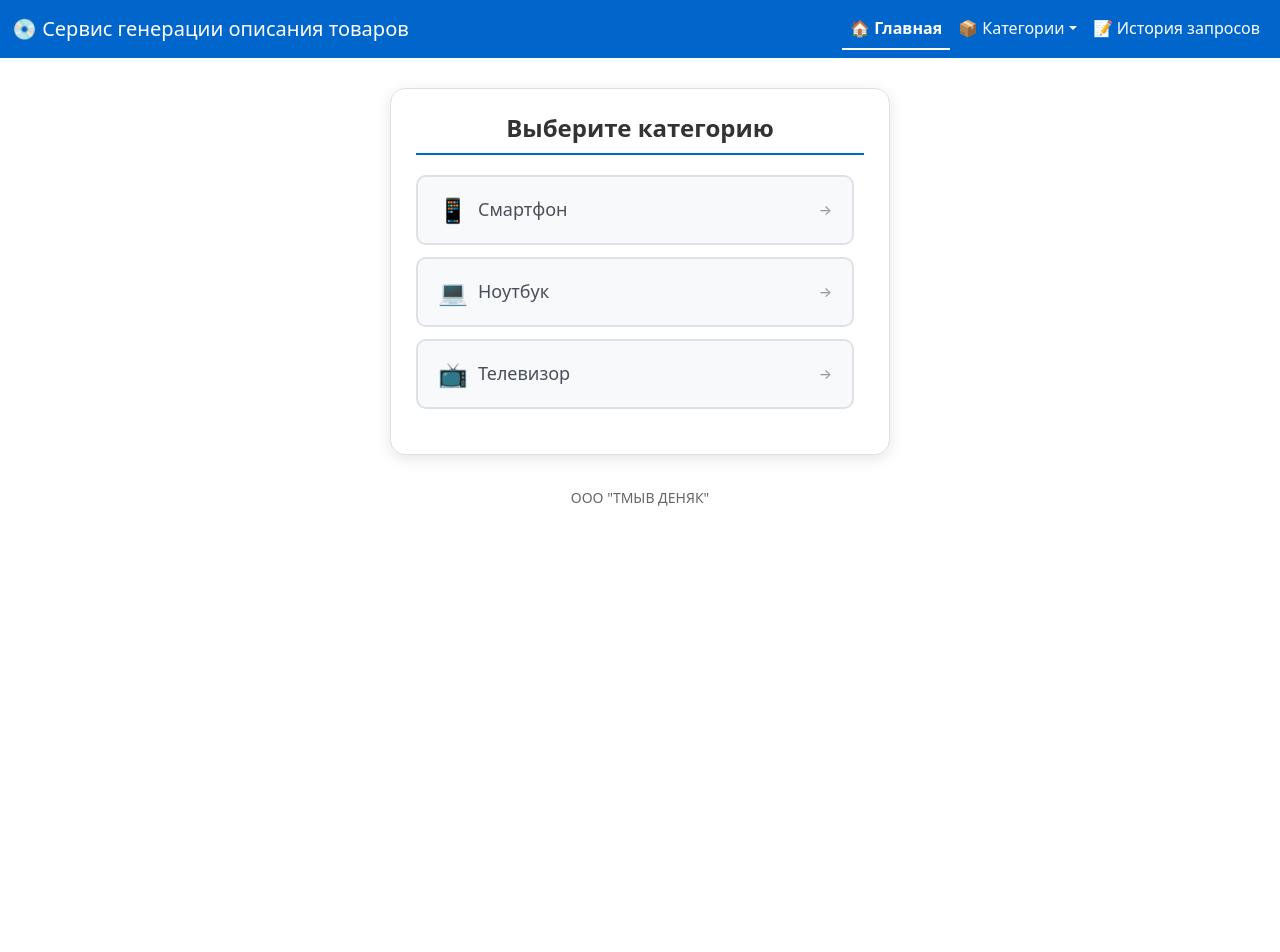
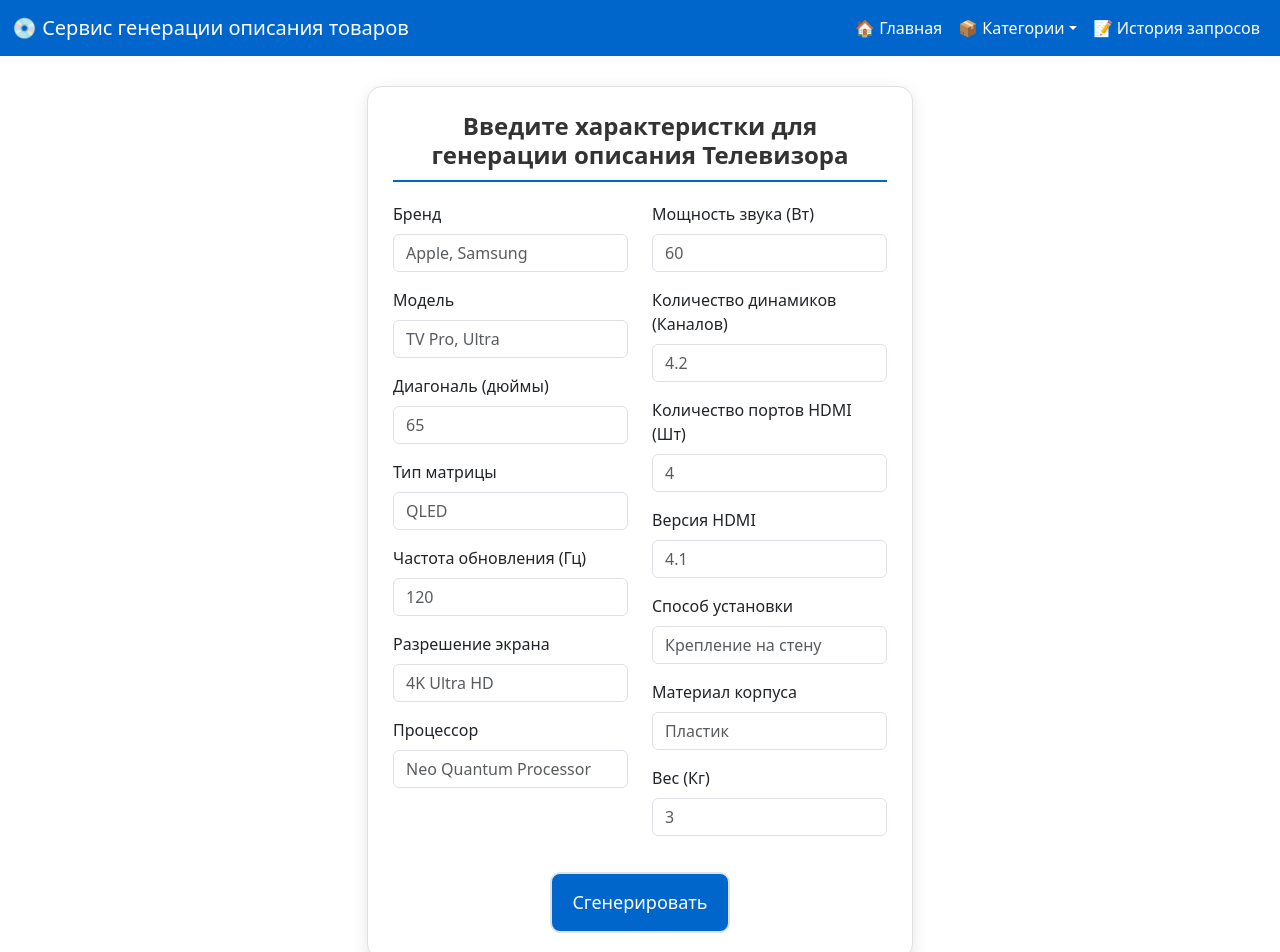
Before and after one commit to abobikusik/ML_Project, a React (Create React App) app in the folder my-app/frontend/: page /tv in a window 1280 px wide. Shown: the top 952 px of the page. Before the commit the page ends 800 px from the top, so only its background shows below. Built offline with nearby package versions, Linux system fonts and the light colour scheme.

Commit message:
navigation with react-router-dom

```diff
--- a/my-app/frontend/package.json
+++ b/my-app/frontend/package.json
@@ -11,6 +11,7 @@
     "react": "^19.2.4",
     "react-bootstrap": "^2.10.10",
     "react-dom": "^19.2.4",
+    "react-router-dom": "^7.5.0",
     "react-scripts": "5.0.1",
     "web-vitals": "^2.1.4"
   },
--- a/my-app/frontend/src/App.js
+++ b/my-app/frontend/src/App.js
@@ -1,5 +1,5 @@
 // Functions
-import { useState } from "react";
+import { BrowserRouter, Routes, Route, Navigate } from "react-router-dom";
 // Forms
 import NavbarCustom from "./components/Navbar";
 import CategoryCard from "./components/CategoryCard";
@@ -9,26 +9,24 @@ import TvForm from "./components/TvForm";
 import HistoryForm from "./components/HistoryForm";
 
 function App() {
-  const [currentPage, setCurrentPage] = useState("home");
-  // 'home', 'laptop', 'phone', 'tv' 'history'
-
   return (
-    <>
-      <NavbarCustom onNavClick={setCurrentPage} currentPage={currentPage}/>
+    <BrowserRouter>
+      <NavbarCustom />
       <div className="container">
         <div className="row justify-content-center">
           <div className="col-md-8 col-lg-6">
-            {currentPage === "home" && (
-              <CategoryCard onCategoryClick={setCurrentPage} />
-            )}
-            {currentPage === "laptop" && <LaptopForm onBtnGenerateClick={setCurrentPage}/>}
-            {currentPage === "phone" && <PhoneForm onBtnGenerateClick={setCurrentPage}/>}
-            {currentPage === "tv" && <TvForm onBtnGenerateClick={setCurrentPage}/>}
-            {currentPage === "history" && <HistoryForm />}
+            <Routes>
+              <Route path="/" element={<CategoryCard />} />
+              <Route path="/laptop" element={<LaptopForm />} />
+              <Route path="/phone" element={<PhoneForm />} />
+              <Route path="/tv" element={<TvForm />} />
+              <Route path="/history" element={<HistoryForm />} />
+              <Route path="*" element={<Navigate to="/" />} />
+            </Routes>
           </div>
         </div>
       </div>
-    </>
+    </BrowserRouter>
   );
 }
 // Что бы можно было использовать этот компонент в других файлах
--- a/my-app/frontend/src/components/CategoryCard.jsx
+++ b/my-app/frontend/src/components/CategoryCard.jsx
@@ -1,8 +1,7 @@
-const CategoryCard = ({ onCategoryClick }) => {
-  // ФУНКЦИИ НАВИГАЦИИ
-  const goToPhoneForm = () => console.log("📱 Форма смартфонов");
-  const goToLaptopForm = () => console.log("💻 Форма ноутбуков");
-  const goToTvForm = () => console.log("📺 Форма телевизоров");
+import { useNavigate } from "react-router-dom";
+
+const CategoryCard = () => {
+  const navigate = useNavigate();
 
   return (
     <>
@@ -17,7 +16,7 @@ const CategoryCard = ({ onCategoryClick }) => {
             <div
               id="go_to_phone_form"
               className="category-btn"
-              onClick={() => onCategoryClick("phone")}
+              onClick={() => navigate("/phone")}
             >
               <span className="category-icon">📱</span>
               Смартфон
@@ -32,7 +31,7 @@ const CategoryCard = ({ onCategoryClick }) => {
             <div
               id="go_to_laptop_form"
               className="category-btn"
-              onClick={() => onCategoryClick("laptop")}
+              onClick={() => navigate("/laptop")}
             >
               <span className="category-icon">💻</span>
               Ноутбук
@@ -47,7 +46,7 @@ const CategoryCard = ({ onCategoryClick }) => {
             <div
               id="go_to_tv_form"
               className="category-btn"
-              onClick={() => onCategoryClick("tv")}
+              onClick={() => navigate("/tv")}
             >
               <span className="category-icon">📺</span>
               Телевизор
--- a/my-app/frontend/src/components/HistoryForm.jsx
+++ b/my-app/frontend/src/components/HistoryForm.jsx
@@ -41,9 +41,11 @@ function HistoryForm() {
     return () => clearTimeout(timer);
   }, [search]);
 
+  const API_URL = process.env.REACT_APP_API_URL || 'http://localhost:8000';
+
   const loadHistory = async () => {
     setLoading(true);
-    let url = 'http://localhost:8000/history/';
+    let url = `${API_URL}/history/`;
     const params = new URLSearchParams();
     if (filters.category) params.append('category', filters.category);
     if (filters.status) params.append('status', filters.status);
@@ -94,7 +96,7 @@ function HistoryForm() {
 
   const showRequestDetails = async (requestId) => {
     try {
-      const response = await fetch(`http://localhost:8000/history/${requestId}`);
+      const response = await fetch(`${API_URL}/history/${requestId}`);
       if (!response.ok) {
         throw new Error(`HTTP error! status: ${response.status}`);
       }
--- a/my-app/frontend/src/components/LaptopForm.jsx
+++ b/my-app/frontend/src/components/LaptopForm.jsx
@@ -1,6 +1,9 @@
 import { useRef } from "react";
+import { useNavigate } from "react-router-dom";
 
-function LaptopForm({ onBtnGenerateClick }) {
+function LaptopForm() {
+  const navigate = useNavigate();
+
   // Создаем ref для каждого input
   const laptopBrandRef = useRef(null);
   const laptopModelRef = useRef(null);
@@ -40,8 +43,10 @@ function LaptopForm({ onBtnGenerateClick }) {
       os: laptopOSRef.current?.value || "",
     };
     console.log(formData);
-    // TODO: connect to FastApi
-    fetch('http://localhost:8000/laptop_form', {
+
+    const API_URL = process.env.REACT_APP_API_URL || 'http://localhost:8000';
+
+    fetch(`${API_URL}/laptop_form`, {
       method: 'POST',
       headers: { 'Content-Type': 'application/json' },
       body: JSON.stringify(formData)
@@ -52,12 +57,9 @@ function LaptopForm({ onBtnGenerateClick }) {
       })
       .then(data => {
         console.log('Успех:', data);
-        alert('Данные отправлены!');
-        // TODO: здесь можно перенаправить на страницу истории
       })
       .catch(error => {
         console.error('Ошибка:', error);
-        alert('Не удалось отправить данные');
       });
   };
   return (
@@ -251,7 +253,7 @@ function LaptopForm({ onBtnGenerateClick }) {
               className="generate-btn"
               onClick={() => {
                 btnLaptopGenerateClick();
-                onBtnGenerateClick("history");
+                navigate("/history");
               }}
             >
               Сгенерировать
--- a/my-app/frontend/src/components/Navbar.jsx
+++ b/my-app/frontend/src/components/Navbar.jsx
@@ -1,10 +1,12 @@
-const NavbarCustom = ({ onNavClick, currentPage }) => {
+import { NavLink } from "react-router-dom";
+
+const NavbarCustom = () => {
   return (
     <nav className="navbar navbar-expand-lg navbar-custom">
       <div className="container-fluid">
-        <a className="navbar-brand" onClick={() => onNavClick("home")}>
+        <NavLink className="navbar-brand" to="/">
           💿 Сервис генерации описания товаров
-        </a>
+        </NavLink>
 
         <button
           className="navbar-toggler"
@@ -18,11 +20,12 @@ const NavbarCustom = ({ onNavClick, currentPage }) => {
         <div className="collapse navbar-collapse" id="navbarSupportedContent">
           <ul className="navbar-nav ms-auto mb-2 mb-lg-0">
             <li className="nav-item">
-              <a
-                className={`nav-link ${currentPage === "home" ? "active" : ""}`}
-                onClick={() => onNavClick("home")}>
+              <NavLink
+                className={({ isActive }) => `nav-link ${isActive ? "active" : ""}`}
+                to="/"
+              >
                 🏠 Главная
-              </a>
+              </NavLink>
             </li>
 
             <li className="nav-item dropdown">
@@ -37,39 +40,30 @@ const NavbarCustom = ({ onNavClick, currentPage }) => {
 
               <ul className="dropdown-menu">
                 <li>
-                  <a
-                    className="dropdown-item"
-                    onClick={() => onNavClick("phone")}
-                  >
+                  <NavLink className="dropdown-item" to="/phone">
                     📱 Смартфоны
-                  </a>
+                  </NavLink>
                 </li>
                 <li>
-                  <a
-                    className="dropdown-item"
-                    onClick={() => onNavClick("laptop")}
-                  >
+                  <NavLink className="dropdown-item" to="/laptop">
                     💻 Ноутбуки
-                  </a>
+                  </NavLink>
                 </li>
                 <li>
-                  <a
-                    className="dropdown-item"
-                    onClick={() => onNavClick("tv")}
-                  >
+                  <NavLink className="dropdown-item" to="/tv">
                     📺 Телевизоры
-                  </a>
+                  </NavLink>
                 </li>
               </ul>
             </li>
 
             <li className="nav-item">
-              <a
-                className={`nav-link ${currentPage === "history" ? "active" : ""}`}
-                onClick={() => onNavClick("history")}
+              <NavLink
+                className={({ isActive }) => `nav-link ${isActive ? "active" : ""}`}
+                to="/history"
               >
                 📝 История запросов
-              </a>
+              </NavLink>
             </li>
           </ul>
         </div>
@@ -77,5 +71,5 @@ const NavbarCustom = ({ onNavClick, currentPage }) => {
     </nav>
   );
 };
-// Что бы можно было использовать этот компонент в других файлах
+
 export default NavbarCustom;
--- a/my-app/frontend/src/components/PhoneForm.jsx
+++ b/my-app/frontend/src/components/PhoneForm.jsx
@@ -1,6 +1,9 @@
 import { useRef } from "react";
+import { useNavigate } from "react-router-dom";
 
-function PhoneForm({ onBtnGenerateClick }) {
+function PhoneForm() {
+  const navigate = useNavigate();
+
   // Создаем ref для каждого input
   const phoneBrandRef = useRef(null);
   const phoneModelRef = useRef(null);
@@ -36,8 +39,10 @@ function PhoneForm({ onBtnGenerateClick }) {
       weight: phoneWeightRef.current?.value || "",
     };
     console.log(formData);
-    // TODO: connect to FastApi
-    fetch('http://localhost:8000/phone_form', {
+
+    const API_URL = process.env.REACT_APP_API_URL || 'http://localhost:8000';
+
+    fetch(`${API_URL}/phone_form`, {
       method: 'POST',
       headers: { 'Content-Type': 'application/json' },
       body: JSON.stringify(formData)
@@ -48,12 +53,9 @@ function PhoneForm({ onBtnGenerateClick }) {
       })
       .then(data => {
         console.log('Успех:', data);
-        alert('Данные отправлены!');
-        // TODO: здесь можно перенаправить на страницу истории
       })
       .catch(error => {
         console.error('Ошибка:', error);
-        alert('Не удалось отправить данные');
       });
   };
   return (
@@ -229,7 +231,7 @@ function PhoneForm({ onBtnGenerateClick }) {
               className="generate-btn"
               onClick={() => {
                 btnPhoneGenerateClick();
-                onBtnGenerateClick("history");
+                navigate("/history");
               }}
             >
               Сгенерировать
--- a/my-app/frontend/src/components/TvForm.jsx
+++ b/my-app/frontend/src/components/TvForm.jsx
@@ -1,6 +1,9 @@
 import { useRef } from "react";
+import { useNavigate } from "react-router-dom";
 
-function TvForm({ onBtnGenerateClick }) {
+function TvForm() {
+  const navigate = useNavigate();
+
   // Создаем ref для каждого input
   const tvBrandRef = useRef(null);
   const tvModelRef = useRef(null);
@@ -36,8 +39,10 @@ function TvForm({ onBtnGenerateClick }) {
       weight: tvWeightRef.current?.value || "",
     };
     console.log(formData);
-    // TODO: connect to FastApi
-    fetch('http://localhost:8000/tv_form', {
+
+    const API_URL = process.env.REACT_APP_API_URL || 'http://localhost:8000';
+
+    fetch(`${API_URL}/tv_form`, {
       method: 'POST',
       headers: { 'Content-Type': 'application/json' },
       body: JSON.stringify(formData)
@@ -48,12 +53,9 @@ function TvForm({ onBtnGenerateClick }) {
       })
       .then(data => {
         console.log('Успех:', data);
-        alert('Данные отправлены!');
-        // TODO: здесь можно перенаправить на страницу истории
       })
       .catch(error => {
         console.error('Ошибка:', error);
-        alert('Не удалось отправить данные');
       });
   };
   return (
@@ -229,7 +231,7 @@ function TvForm({ onBtnGenerateClick }) {
               className="generate-btn"
               onClick={() => {
                 btnTvGenerateClick();
-                onBtnGenerateClick("history");
+                navigate("/history");
               }}
             >
               Сгенерировать
```
Also changed, not shown: 1 other file (tests, documents, lock files or other folders).
